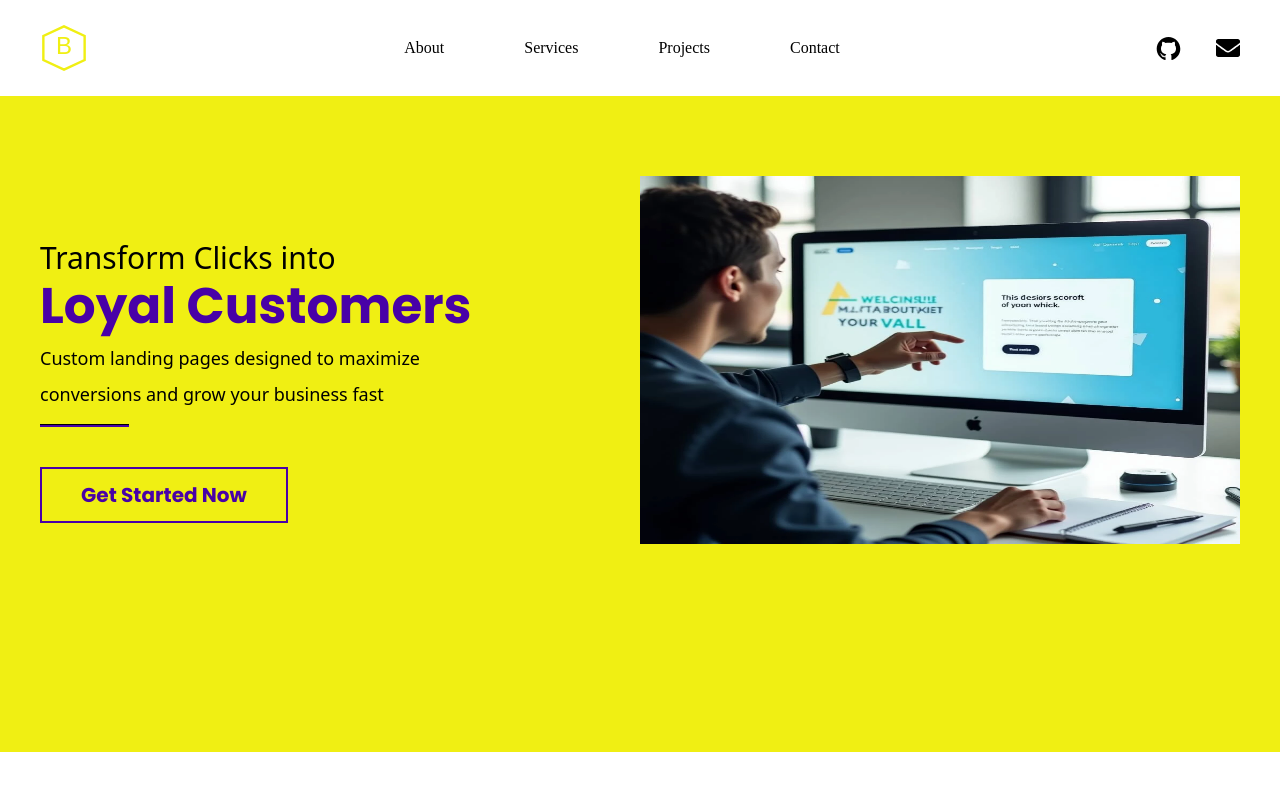
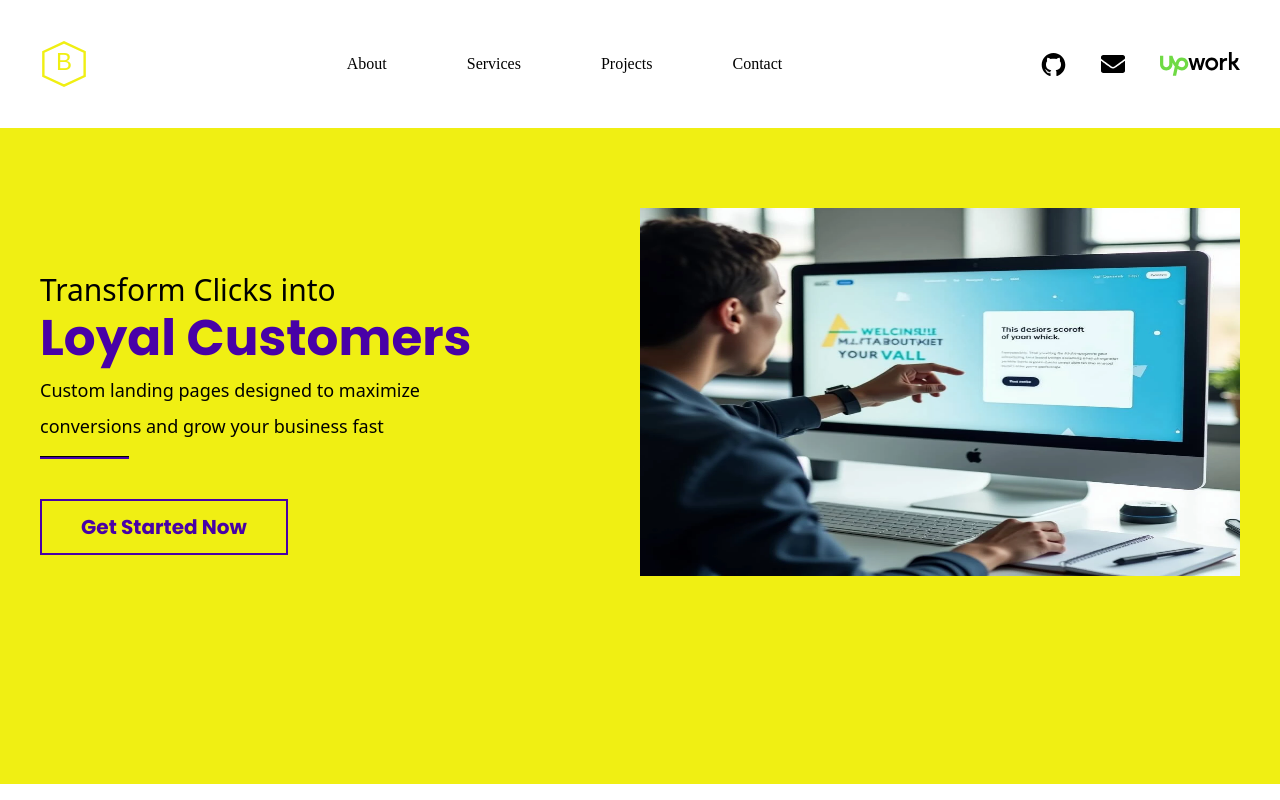
Before and after one commit to softwareNinja-888/freelancePortfolio, a React (Vite) app in the folder portfolio/: page / in a window 1280 px wide. Shown: the top 800 px of the page. Built offline with nearby package versions, Linux system fonts and the light colour scheme; no server answers; a web font is replaced by a local one.

Commit message:
Refactor code

```diff
--- a/portfolio/src/components/Footer.jsx
+++ b/portfolio/src/components/Footer.jsx
@@ -1,5 +1,6 @@
 import { FaGithub, FaLinkedin, FaTwitter, FaEnvelope } from "react-icons/fa";
 import {FormFooter} from './helper/FormFooter'
+import {UpworkIcon} from './helper/UpworkIcon'
 import logo from '/logo.svg'
 
 
@@ -13,7 +14,7 @@ export function Footer() {
                     	<img src={logo} alt="logo" className="w-32"/>
                     </div>
                     <div className="text-white font-lora text-xl flex flex-col gap-16">
-                      <div className="">+27 63 171 6764 <br /> <a href="#">info@site.com</a> </div>
+                      <div className=""><a href="tel:+27631716764">+27 63 171 6764</a> <br /> <a href="mailto:mlandvodlamini03@gmail.com"> mlandvodlamini03@gmail.com </a></div>
                       <div className="">18 Paul Kruger St. <br /> Nelspruit, South Africa</div>
                     </div>
                   </div>
@@ -27,7 +28,7 @@ export function Footer() {
     	<div className="max-w-7xl mx-auto lg:px-16 flex flex-col md:flex-row items-center justify-between mt-20">
 	        <p className="text-sm text-gray-400">&copy; {new Date().getFullYear()} Bayanda Dlamini. All rights reserved.</p>
 
-	        <div className="flex space-x-4 mt-4 md:mt-0">
+	        <div className="flex items-center space-x-8 mt-4 md:mt-0">
 	          <a href="https://github.com/softwareNinja-888" target="_blank" rel="noopener noreferrer" className="text-gray-400 hover:text-white transition">
 	            <FaGithub size={24} />
 	          </a>
@@ -35,6 +36,9 @@ export function Footer() {
 	          <a href="mailto:mlandvodlamini03@gmail.com" className="text-gray-400 hover:text-white transition">
 	            <FaEnvelope size={24} />
 	          </a>
+
+                            <UpworkIcon styles='w-20 hover:scale-105'/>
+
 	        </div>
       	</div>
 
--- a/portfolio/src/components/Header.jsx
+++ b/portfolio/src/components/Header.jsx
@@ -1,4 +1,6 @@
 import { FaEnvelope } from "react-icons/fa";
+import {UpworkIcon} from './helper/UpworkIcon'
+
 
 import menu from '/ui/menuLight.avif'
 import logo from '/logo.svg'
@@ -50,7 +52,7 @@ export function Header(){
 
             </nav>
 
-            <div className="hidden lg:flex gap-[35px]">
+            <div className="hidden lg:flex justify-center items-center gap-[35px]">
                 <a href="http://github.com/softwareNinja-888" target="blank">
                     <svg
                         viewBox="0 0 128 128"
@@ -63,6 +65,8 @@ export function Header(){
                 <a href="mailto:mlandvodlamini03@gmail.com" className="text-black hover:scale-105  transition">
                     <FaEnvelope size={24} />
                 </a>
+
+                <UpworkIcon styles='w-20 hover:scale-105'/>
             </div>
          </div>
 		)
--- a/portfolio/src/components/helper/FormFooter.jsx
+++ b/portfolio/src/components/helper/FormFooter.jsx
@@ -64,7 +64,7 @@ export function FormFooter() {
     return (
         <div className="w-10/12 lg:w-[420px] m-auto text-white">
             {isSubmitted ? (
-                <p className="text-green-500 font-bold text-center">Thanks for reaching out! I’ll get back to you as soon as possible—usually within a few hours.</p>
+                <p className="text-green-500 font-bold text-center">Thanks for reaching out! I’ll get back to you shortly.</p>
             ) : (
                 <form onSubmit={handleSubmit} className="flex flex-col gap-4">
                     {/* FIRST NAME */}
--- /dev/null
+++ b/portfolio/src/components/helper/UpworkIcon.jsx
@@ -0,0 +1,12 @@
+import upwork from '/ui/upwork.svg'
+
+export function UpworkIcon({styles=''}) {
+  return (
+      <>
+
+        <a href="https://www.upwork.com/freelancers/~01b74166653b9370d1" target="_blank">
+          <img src={upwork} className={`${styles}`}/>
+        </a>
+      </>
+    );
+};
```
Also changed, not shown: portfolio/public/ui/upwork.svg (added), portfolio/todo.txt.
